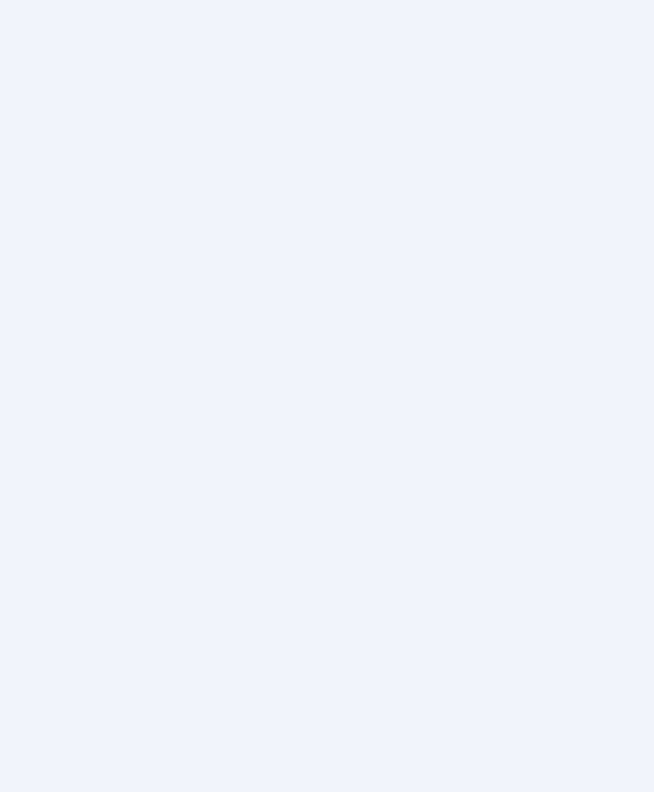
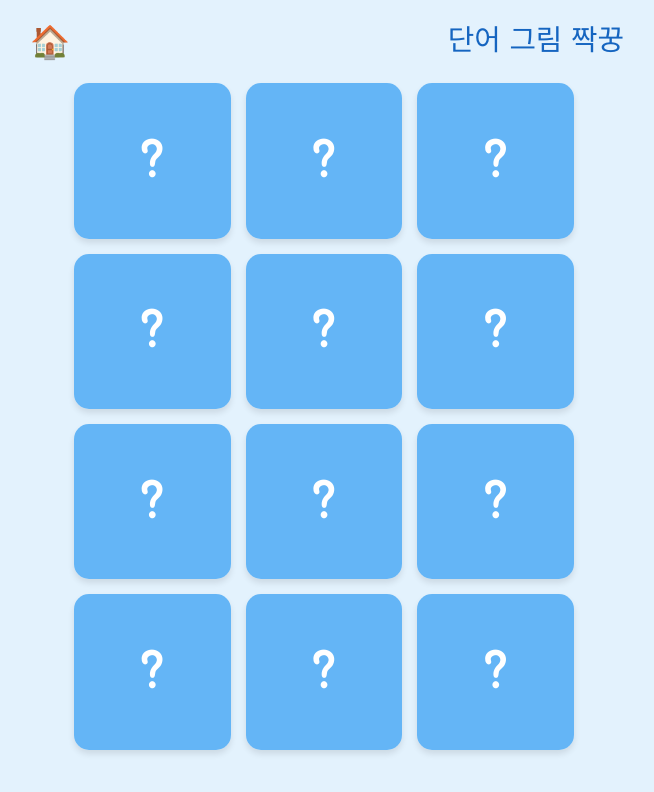
Before and after one commit to getcodekwon/hangul, a React (Vite) app: page /game/memory in a window 1280 px wide. Before the commit this address had no page. Shown: the top 792 px of the page, without its empty margins (316-970 px from the left). Built offline with nearby package versions, Linux system fonts and the light colour scheme.

Commit message:
feat: Add Memory Match game

```diff
--- a/src/App.jsx
+++ b/src/App.jsx
@@ -7,6 +7,7 @@ import { GameScreen } from './screens/GameScreen';
 import { TracingScreen } from './screens/TracingScreen';
 import { WordTrainScreen } from './screens/WordTrainScreen';
 import { InitialSoundQuizScreen } from './screens/InitialSoundQuizScreen';
+import { MemoryMatchScreen } from './screens/MemoryMatchScreen';
 import './App.css';
 
 function App() {
@@ -21,6 +22,7 @@ function App() {
         <Route path="/tracing/:id" element={<TracingScreen />} />
         <Route path="/game/train/:id" element={<WordTrainScreen />} />
         <Route path="/game/quiz/:id" element={<InitialSoundQuizScreen />} />
+        <Route path="/game/memory" element={<MemoryMatchScreen />} />
         {/* Redirect legacy routes if any */}
         <Route path="/select" element={<Navigate to="/select/vowel" replace />} />
       </Routes>
--- a/src/screens/GameModeSelection.jsx
+++ b/src/screens/GameModeSelection.jsx
@@ -64,6 +64,14 @@ export function GameModeSelection() {
                     label="초성 퀴즈"
                     onClick={() => navigate('/game/quiz/0')}
                     delay={0.5}
+                />
+
+                {/* 6. Memory Match Game */}
+                <MenuButton
+                    color="#90CAF9" // Blue (Pastel)
+                    label="단어 그림 짝꿍"
+                    onClick={() => navigate('/game/memory')}
+                    delay={0.6}
                 />
             </div>
         </div>
--- /dev/null
+++ b/src/screens/MemoryMatchScreen.jsx
@@ -0,0 +1,274 @@
+import React, { useState, useEffect } from 'react';
+import { useNavigate } from 'react-router-dom';
+import { motion } from 'framer-motion';
+import confetti from 'canvas-confetti';
+import { WORDS } from '../data/wordData';
+
+// Helper to shuffle array
+const shuffle = (array) => {
+    return array.sort(() => Math.random() - 0.5);
+};
+
+export function MemoryMatchScreen() {
+    const navigate = useNavigate();
+    const [cards, setCards] = useState([]);
+    const [flippedIndices, setFlippedIndices] = useState([]);
+    const [matchedPairs, setMatchedPairs] = useState([]);
+    const [isLocked, setIsLocked] = useState(false);
+    const [gameId, setGameId] = useState(0); // To reset game
+
+    useEffect(() => {
+        startNewGame();
+    }, [gameId]);
+
+    const startNewGame = () => {
+        // 1. Select 6 random words
+        const selectedWords = shuffle([...WORDS]).slice(0, 6);
+
+        // 2. Create pairs (Image Card + Text Card)
+        const newCards = [];
+        selectedWords.forEach(wordData => {
+            // Image Card
+            newCards.push({
+                id: `${wordData.id}-img`,
+                wordId: wordData.id,
+                content: wordData.image,
+                type: 'image',
+                isFlipped: false,
+                isMatched: false
+            });
+            // Text Card
+            newCards.push({
+                id: `${wordData.id}-txt`,
+                wordId: wordData.id,
+                content: wordData.word,
+                type: 'text',
+                isFlipped: false,
+                isMatched: false
+            });
+        });
+
+        // 3. Shuffle cards
+        setCards(shuffle(newCards));
+        setFlippedIndices([]);
+        setMatchedPairs([]);
+        setIsLocked(false);
+    };
+
+    const handleCardClick = (index) => {
+        // Prevent action if locked, already flipped, or already matched
+        if (isLocked || flippedIndices.includes(index) || matchedPairs.includes(cards[index].wordId)) {
+            return;
+        }
+
+        // Flip the card
+        const newFlipped = [...flippedIndices, index];
+        setFlippedIndices(newFlipped);
+
+        // Check if two cards are flipped
+        if (newFlipped.length === 2) {
+            setIsLocked(true);
+            checkForMatch(newFlipped);
+        }
+    };
+
+    const checkForMatch = (indices) => {
+        const [index1, index2] = indices;
+        const card1 = cards[index1];
+        const card2 = cards[index2];
+
+        if (card1.wordId === card2.wordId) {
+            // Match found!
+            setMatchedPairs(prev => [...prev, card1.wordId]);
+            setFlippedIndices([]);
+            setIsLocked(false);
+
+            // Check win condition
+            if (matchedPairs.length + 1 === cards.length / 2) {
+                confetti({
+                    particleCount: 150,
+                    spread: 70,
+                    origin: { y: 0.6 }
+                });
+            }
+        } else {
+            // No match, flip back after delay
+            setTimeout(() => {
+                setFlippedIndices([]);
+                setIsLocked(false);
+            }, 1000);
+        }
+    };
+
+    const isGameComplete = matchedPairs.length === cards.length / 2;
+
+    return (
+        <div style={styles.container}>
+            {/* Header */}
+            <div style={styles.header}>
+                <motion.button
+                    whileHover={{ scale: 1.1 }}
+                    whileTap={{ scale: 0.9 }}
+                    onClick={() => navigate('/mode-select')}
+                    style={styles.homeButton}
+                >
+                    🏠
+                </motion.button>
+                <div style={styles.title}>
+                    단어 그림 짝꿍
+                </div>
+            </div>
+
+            <div style={styles.grid}>
+                {cards.map((card, index) => {
+                    const isFlipped = flippedIndices.includes(index) || matchedPairs.includes(card.wordId);
+                    return (
+                        <div key={card.id} style={styles.cardContainer} onClick={() => handleCardClick(index)}>
+                            <motion.div
+                                style={styles.cardInner}
+                                animate={{ rotateY: isFlipped ? 180 : 0 }}
+                                transition={{ duration: 0.3 }}
+                            >
+                                {/* Front (Hidden) */}
+                                <div style={styles.cardFront}>
+                                    <span style={{ fontSize: '3rem', color: 'white' }}>?</span>
+                                </div>
+                                {/* Back (Revealed) */}
+                                <div style={styles.cardBack}>
+                                    <span style={{
+                                        fontSize: card.type === 'image' ? '3rem' : '1.5rem',
+                                        color: '#333'
+                                    }}>
+                                        {card.content}
+                                    </span>
+                                </div>
+                            </motion.div>
+                        </div>
+                    );
+                })}
+            </div>
+
+            {isGameComplete && (
+                <motion.div
+                    initial={{ opacity: 0, scale: 0.5 }}
+                    animate={{ opacity: 1, scale: 1 }}
+                    style={styles.modal}
+                >
+                    <h2>참 잘했어요!</h2>
+                    <motion.button
+                        whileHover={{ scale: 1.1 }}
+                        whileTap={{ scale: 0.9 }}
+                        onClick={() => setGameId(id => id + 1)}
+                        style={styles.restartButton}
+                    >
+                        다시 하기
+                    </motion.button>
+                </motion.div>
+            )}
+        </div>
+    );
+}
+
+const styles = {
+    container: {
+        display: 'flex',
+        flexDirection: 'column',
+        alignItems: 'center',
+        padding: '20px',
+        height: '100vh',
+        backgroundColor: '#E3F2FD', // Light Blue background
+        fontFamily: '"Jua", sans-serif',
+        position: 'relative',
+    },
+    header: {
+        width: '100%',
+        display: 'flex',
+        justifyContent: 'space-between',
+        alignItems: 'center',
+        marginBottom: '20px',
+        maxWidth: '600px',
+    },
+    homeButton: {
+        background: 'none',
+        border: 'none',
+        fontSize: '2rem',
+        cursor: 'pointer',
+    },
+    title: {
+        fontSize: '1.8rem',
+        color: '#1565C0',
+    },
+    grid: {
+        display: 'grid',
+        gridTemplateColumns: 'repeat(3, 1fr)',
+        gap: '15px',
+        width: '100%',
+        maxWidth: '500px',
+        aspectRatio: '3/4',
+    },
+    cardContainer: {
+        perspective: '1000px',
+        cursor: 'pointer',
+        width: '100%',
+        height: '100%',
+    },
+    cardInner: {
+        width: '100%',
+        height: '100%',
+        position: 'relative',
+        transformStyle: 'preserve-3d',
+        borderRadius: '15px',
+        boxShadow: '0 4px 6px rgba(0,0,0,0.1)',
+    },
+    cardFront: {
+        position: 'absolute',
+        width: '100%',
+        height: '100%', // Changed from '120px' to fill container
+        minHeight: '100px', // Min height for square look
+        aspectRatio: '1',
+        backfaceVisibility: 'hidden',
+        backgroundColor: '#64B5F6',
+        borderRadius: '15px',
+        display: 'flex',
+        justifyContent: 'center',
+        alignItems: 'center',
+    },
+    cardBack: {
+        position: 'absolute',
+        width: '100%',
+        height: '100%', // Changed from '120px'
+        minHeight: '100px',
+        aspectRatio: '1',
+        backfaceVisibility: 'hidden',
+        backgroundColor: 'white',
+        borderRadius: '15px',
+        display: 'flex',
+        justifyContent: 'center',
+        alignItems: 'center',
+        transform: 'rotateY(180deg)',
+        border: '3px solid #64B5F6',
+    },
+    modal: {
+        position: 'absolute',
+        top: '50%',
+        left: '50%',
+        transform: 'translate(-50%, -50%)',
+        backgroundColor: 'rgba(255, 255, 255, 0.95)',
+        padding: '40px',
+        borderRadius: '20px',
+        textAlign: 'center',
+        boxShadow: '0 10px 25px rgba(0,0,0,0.2)',
+        zIndex: 100,
+    },
+    restartButton: {
+        padding: '15px 30px',
+        fontSize: '1.5rem',
+        backgroundColor: '#4CAF50',
+        color: 'white',
+        border: 'none',
+        borderRadius: '15px',
+        cursor: 'pointer',
+        marginTop: '20px',
+        fontFamily: '"Jua", sans-serif',
+    }
+};
```
